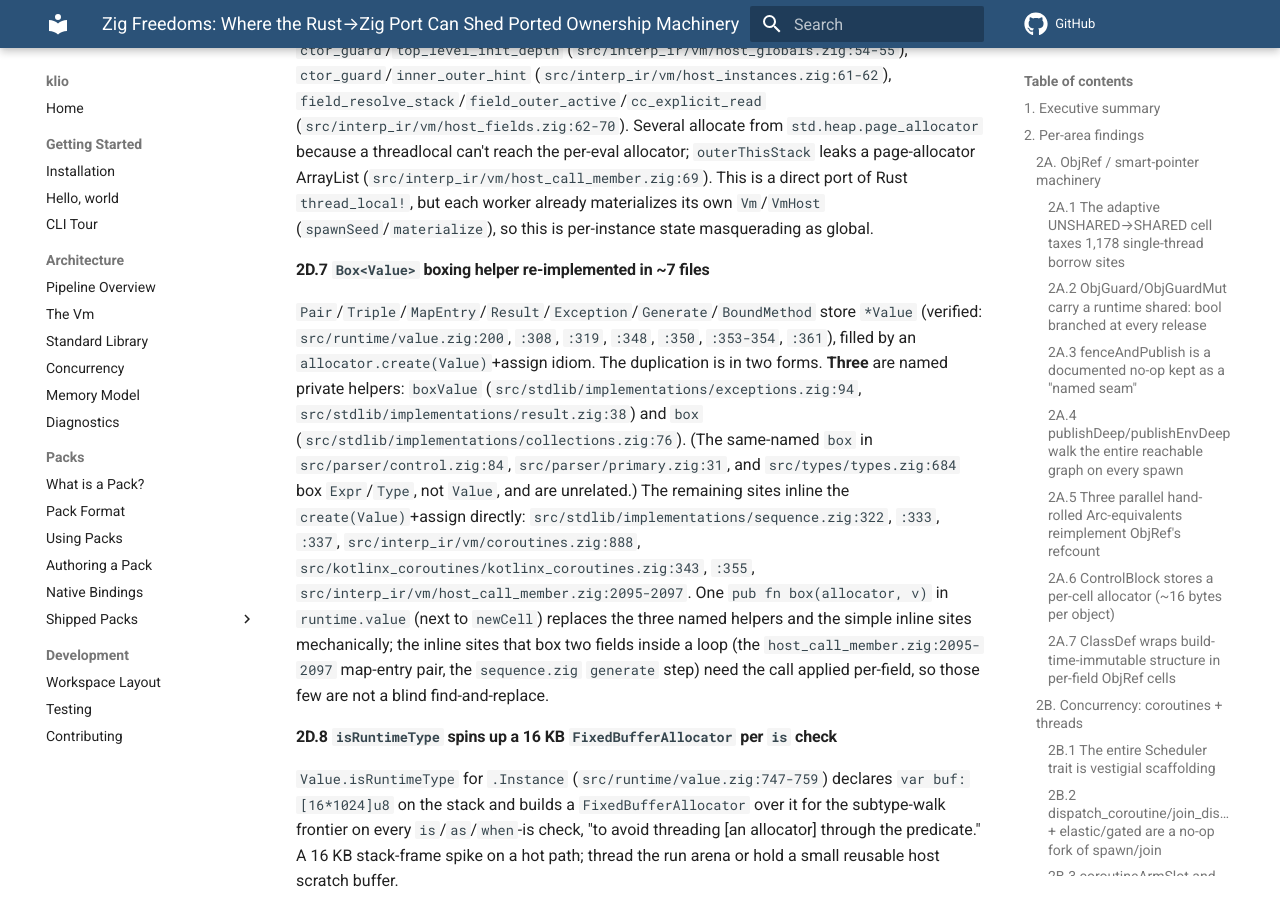
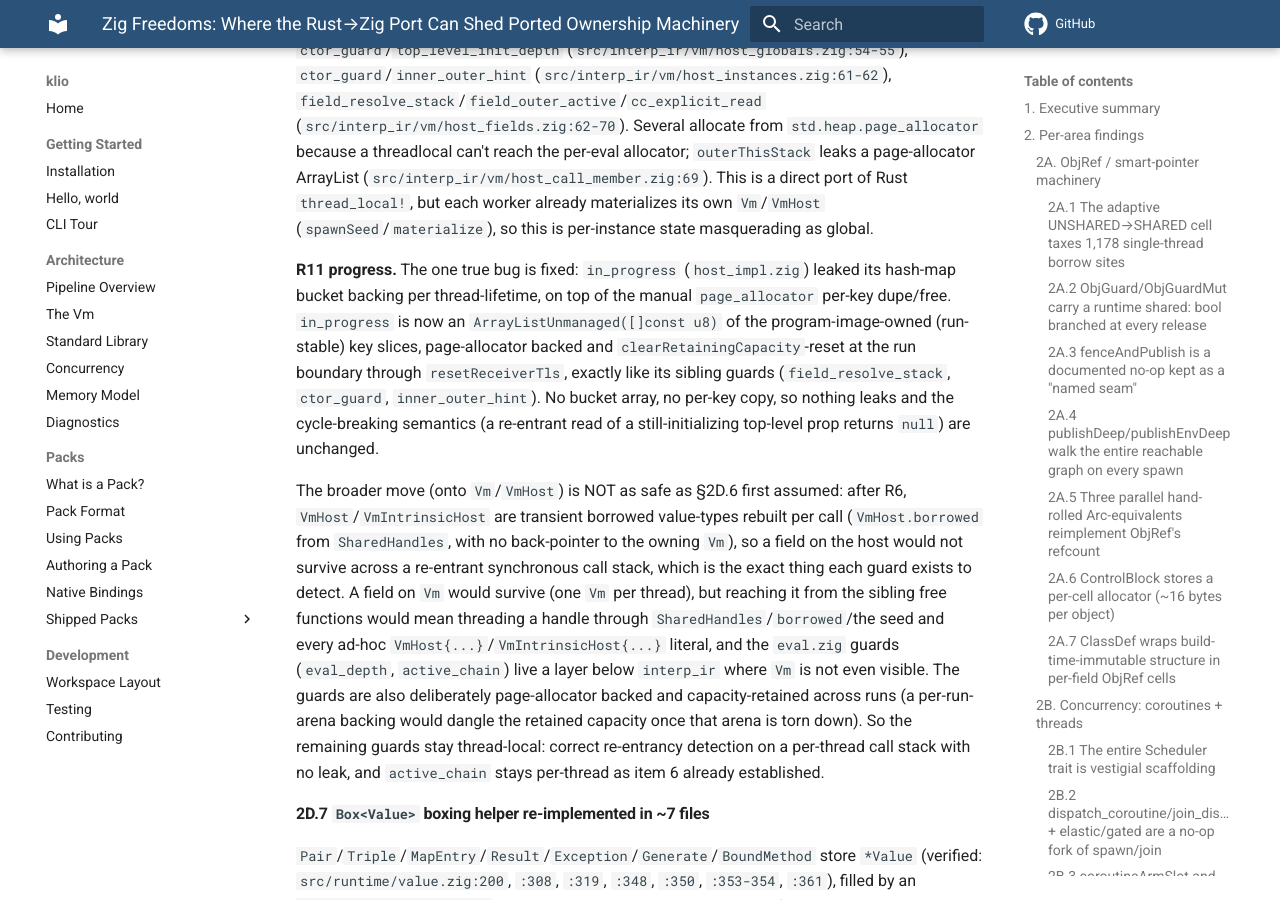
Before and after one commit to DrewCarlson/klio, an MkDocs documentation site: the page built from docs/analysis/zig-freedoms.md, in a window 1280 px wide and 900 px high, scrolled down 10760 px. Built offline with MkDocs 1.6.1 and Material for MkDocs 9.7.7, drawn with Linux system fonts in a browser that asks for light colours; comment, search, counter and statistics services are not loaded.

Commit message:
interp: reclaim the top-level init-cycle guard instead of leaking its map
The in_progress set that breaks top-level initializer cycles was a
page_allocator-backed StringHashMapUnmanaged whose bucket backing was never
reclaimed, leaking per thread (and per worker). Replace it with an
ArrayListUnmanaged of program-image-owned key slices reset at the run
boundary like the sibling re-entrancy guards, so there is nothing to dup
or free per key and no map spine to leak; the cycle-breaking semantics are
unchanged.

```diff
--- a/docs/analysis/zig-freedoms.md
+++ b/docs/analysis/zig-freedoms.md
@@ -499,6 +499,32 @@ allocator; `outerThisStack` leaks a page-allocator ArrayList
 `thread_local!`, but each worker already materializes its own `Vm`/`VmHost`
 (`spawnSeed`/`materialize`), so this is per-instance state masquerading as global.
 
+**R11 progress.** The one true bug is fixed: `in_progress` (`host_impl.zig`)
+leaked its hash-map bucket backing per thread-lifetime, on top of the manual
+`page_allocator` per-key dupe/free. `in_progress` is now an
+`ArrayListUnmanaged([]const u8)` of the program-image-owned (run-stable) key
+slices, page-allocator backed and `clearRetainingCapacity`-reset at the run
+boundary through `resetReceiverTls`, exactly like its sibling guards
+(`field_resolve_stack`, `ctor_guard`, `inner_outer_hint`). No bucket array, no
+per-key copy, so nothing leaks and the cycle-breaking semantics (a re-entrant
+read of a still-initializing top-level prop returns `null`) are unchanged.
+
+The broader move (onto `Vm`/`VmHost`) is NOT as safe as §2D.6 first assumed:
+after R6, `VmHost`/`VmIntrinsicHost` are transient borrowed value-types rebuilt
+per call (`VmHost.borrowed` from `SharedHandles`, with no back-pointer to the
+owning `Vm`), so a field on the host would not survive across a re-entrant
+synchronous call stack, which is the exact thing each guard exists to detect. A
+field on `Vm` would survive (one `Vm` per thread), but reaching it from the
+sibling free functions would mean threading a handle through
+`SharedHandles`/`borrowed`/the seed and every ad-hoc
+`VmHost{...}`/`VmIntrinsicHost{...}` literal, and the `eval.zig` guards
+(`eval_depth`, `active_chain`) live a layer below `interp_ir` where `Vm` is not
+even visible. The guards are also deliberately page-allocator backed and
+capacity-retained across runs (a per-run-arena backing would dangle the retained
+capacity once that arena is torn down). So the remaining guards stay
+thread-local: correct re-entrancy detection on a per-thread call stack with no
+leak, and `active_chain` stays per-thread as item 6 already established.
+
 #### 2D.7 `Box<Value>` boxing helper re-implemented in ~7 files
 
 `Pair`/`Triple`/`MapEntry`/`Result`/`Exception`/`Generate`/`BoundMethod` store
```
Also changed, not shown: 2 other files.
